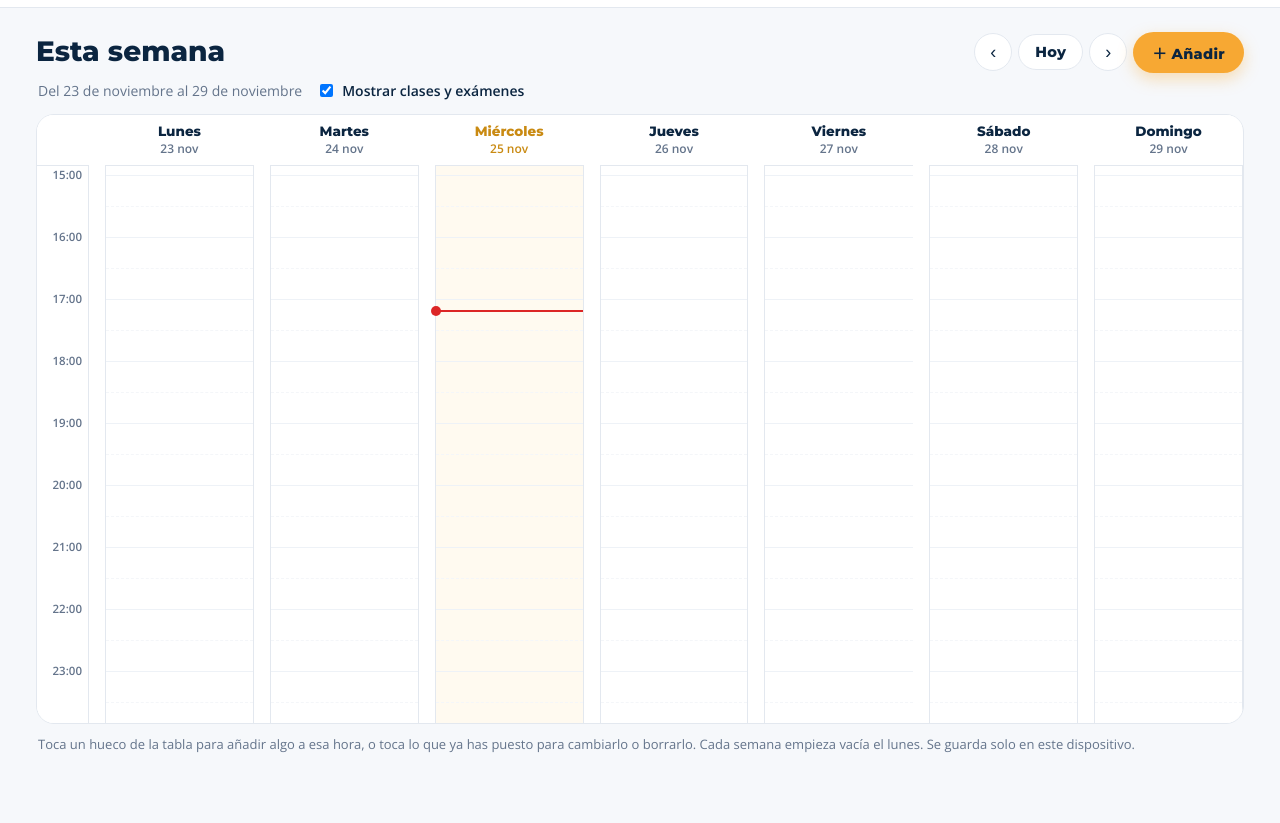
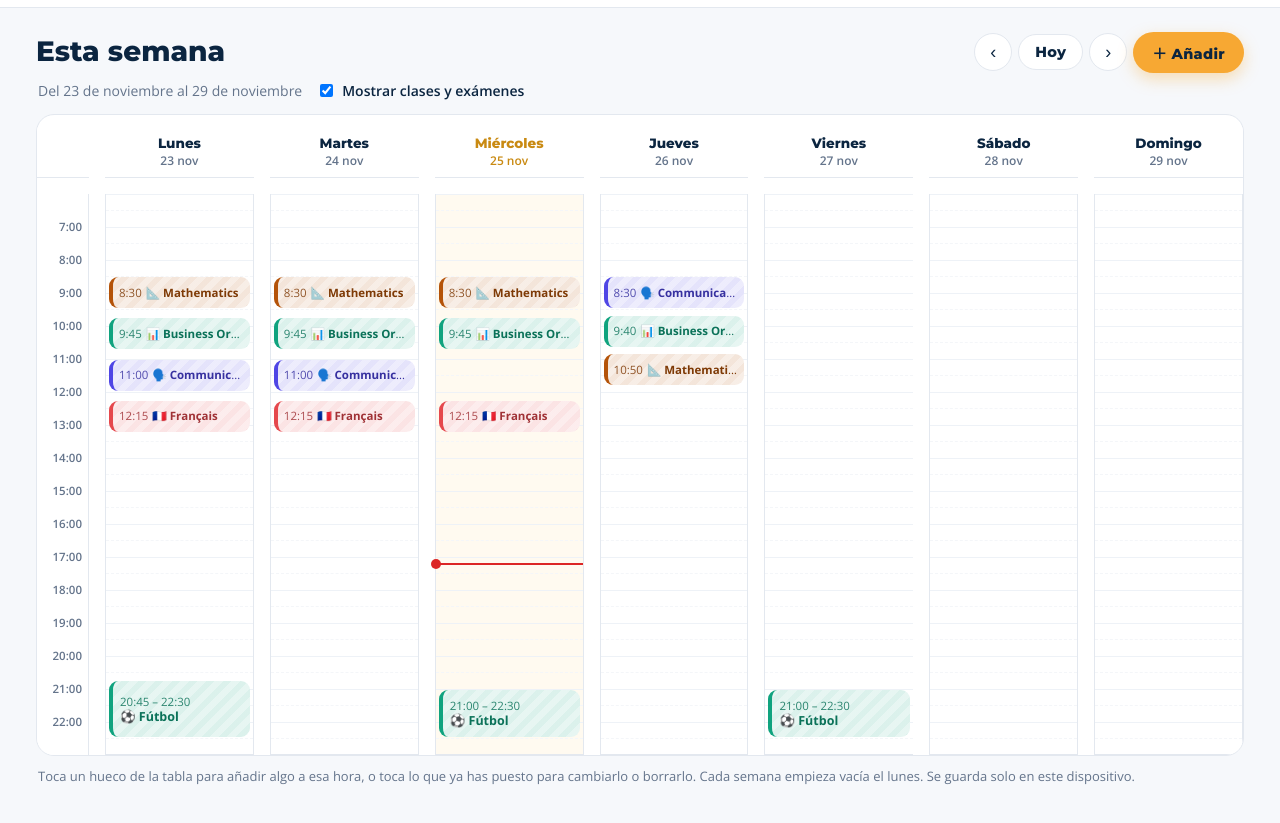
Before and after one commit to martipol-esci/estudio, a plain HTML site: page horario.html in a window 1280 px wide. Shown: the part 51-874 px from the top of the page. Drawn offline with nearby package versions, Linux system fonts and the light colour scheme.

Commit message:
Horario: de 6:00 a 23:00 y sin scroll (la altura se ajusta a la pantalla); fútbol fijo lunes, miércoles y viernes
Co-Authored-By: Claude Opus 5.5 <noreply@anthropic.com>

```diff
--- a/horario.html
+++ b/horario.html
@@ -12,7 +12,7 @@ main{max-width:1240px}
 .hbar .sp{margin-left:auto;display:flex;gap:6px;align-items:center;flex-wrap:wrap}
 .opts{display:flex;align-items:center;gap:14px;flex-wrap:wrap;margin:4px 2px 12px;font-size:14px;color:var(--mut)}
 .opts label{display:inline-flex;align-items:center;gap:6px;cursor:pointer;font-weight:600;color:var(--ink)}
-.wrap{background:var(--card);border:1px solid var(--bd);border-radius:18px;overflow:auto;max-height:calc(100dvh - 190px);-webkit-overflow-scrolling:touch}
+.wrap{background:var(--card);border:1px solid var(--bd);border-radius:18px;overflow-x:auto;overflow-y:hidden;-webkit-overflow-scrolling:touch}
 .grid{display:grid;grid-template-columns:52px repeat(7,minmax(108px,1fr));min-width:808px;position:relative}
 .hd{position:sticky;top:0;z-index:4;background:#fff;border-bottom:1px solid var(--bd);padding:8px 6px;text-align:center;font:800 13.5px Montserrat,sans-serif;color:var(--ink)}
 .hd small{display:block;font:600 12px "Open Sans",sans-serif;color:var(--mut);margin-top:1px}
@@ -43,7 +43,8 @@ main{max-width:1240px}
 .sw button[aria-pressed="true"]{box-shadow:0 0 0 2px var(--ink)}
 .tip{font-size:13px;color:var(--mut);margin:10px 2px 26px}
 .err{color:var(--r3);font-size:13px;min-height:1em;margin:0}
-@media (max-width:560px){.wrap{max-height:none}.hbar .sp .btn{padding:8px 14px}}
+.blk.cor{font-size:11.5px;padding:1px 6px;line-height:1.2}
+@media (max-width:560px){.hbar .sp .btn{padding:8px 14px}}
 </style>
 </head><body>
 <header class="top"><div class="in">
@@ -99,7 +100,9 @@ const $=s=>document.querySelector(s),D=window.DATOS||{};
 const esc=s=>String(s).replace(/[&<>"]/g,c=>({'&':'&amp;','<':'&lt;','>':'&gt;','"':'&quot;'}[c]));
 const DN=['Lunes','Martes','Miércoles','Jueves','Viernes','Sábado','Domingo'],DC=['Lun','Mar','Mié','Jue','Vie','Sáb','Dom'];
 const COL=['#f7a833','#0891b2','#10a37f','#6d4aff','#e5484d','#db2777','#64748b'];
-const KEY='horario-semanas',HH=62,ULTIMA_CLASE='2026-11-30';
+const KEY='horario-semanas',ULTIMA_CLASE='2026-11-30',INI=6,FIN=23;let HH=40;
+/* Fijo todas las semanas, como las clases */
+const FIJO_SEMANAL=[{d:0,ini:'20:45',fin:'22:30',t:'⚽ Fútbol'},{d:2,ini:'21:00',fin:'22:30',t:'⚽ Fútbol'},{d:4,ini:'21:00',fin:'22:30',t:'⚽ Fútbol'}];
 const ymd=d=>d.getFullYear()+'-'+String(d.getMonth()+1).padStart(2,'0')+'-'+String(d.getDate()).padStart(2,'0');
 const lunes=d=>{d=new Date(d.getFullYear(),d.getMonth(),d.getDate());d.setDate(d.getDate()-((d.getDay()+6)%7));return d};
 const mins=t=>{const m=/^(\d{1,2}):(\d{2})/.exec(t||'');return m?+m[1]*60+ +m[2]:null};
@@ -112,7 +115,8 @@ $('#vcl').checked=verCl;
 
 /* Clases (horario de ESCI) y exámenes de esa semana: fijos, no se editan aquí */
 function fijos(){
-  if(!verCl)return[];const out=[];
+  const out=FIJO_SEMANAL.map(x=>({d:x.d,ini:mins(x.ini),fin:mins(x.fin),t:x.t,sub:'',c:'#10a37f',fijo:1}));
+  if(!verCl)return out;
   (D.horario||[]).forEach(r=>r.dias.forEach((c,i)=>{if(!c)return;
     const f=new Date(sem);f.setDate(f.getDate()+i);if(ymd(f)>ULTIMA_CLASE)return;
     const t=/(\d{1,2}:\d{2})\s*[–-]\s*(\d{1,2}:\d{2})/.exec(c.aula||'')||/(\d{1,2}:\d{2})\s*[–-]\s*(\d{1,2}:\d{2})/.exec(r.hora);
@@ -130,22 +134,23 @@ function pinta(){
   const f=d=>d.toLocaleDateString('es-ES',{day:'numeric',month:'long'});
   $('#tit').textContent=esta?'Esta semana':k===ymd(new Date(lunes(new Date()).getTime()+7*864e5))?'La semana que viene':k<ymd(lunes(new Date()))?'Semana pasada':'Semana del '+f(sem);
   $('#rango').textContent='Del '+f(sem)+' al '+f(fin);
-  /* franja visible: de 7 a 24 h, ampliada si hay algo fuera */
-  let h0=7,h1=24;todo.forEach(e=>{h0=Math.min(h0,Math.floor(e.ini/60));h1=Math.max(h1,Math.ceil((e.fin||e.ini+30)/60))});h1=Math.min(h1,24);
+  /* franja visible fija: de 6:00 a 23:00; la altura de cada hora se ajusta para que quepa todo sin bajar */
+  const h0=INI,h1=FIN,w0=$('#wrap'),top0=w0.getBoundingClientRect().top+scrollY;
+  HH=Math.max(20,Math.min(62,Math.floor((innerHeight-top0-50-(w0.scrollWidth>w0.clientWidth?14:0))/(h1-h0))));
   H0=h0;const H=(h1-h0)*HH,y=m=>(m-h0*60)/60*HH;
   let g='<div class="hd c0"></div>';
   for(let i=0;i<7;i++){const d=new Date(sem);d.setDate(d.getDate()+i);g+=`<div class="hd${ymd(d)===hoy?' hoy':''}">${DN[i]}<small>${d.getDate()} ${d.toLocaleDateString('es-ES',{month:'short'}).replace('.','')}</small></div>`}
   g+=`<div class="tcol" style="height:${H}px">${Array.from({length:h1-h0},(_,i)=>i?`<span style="top:${i*HH}px">${h0+i}:00</span>`:'').join('')}</div>`;
   for(let i=0;i<7;i++){const d=new Date(sem);d.setDate(d.getDate()+i);
-    const L=todo.filter(e=>e.d===i).map(e=>(e.fe=e.fin&&e.fin>e.ini?e.fin:e.ini+30,e)).sort((a,b)=>a.ini-b.ini||a.fe-b.fe);
+    const L=todo.filter(e=>e.d===i).map(e=>(e.fe=e.fin&&e.fin>e.ini?e.fin:e.ini+30,e)).filter(e=>e.fe>h0*60&&e.ini<h1*60).sort((a,b)=>a.ini-b.ini||a.fe-b.fe);
     /* carriles para lo que se solapa */
     const lanes=[];let grp=[],gEnd=-1;const cierra=()=>{const n=Math.max(...grp.map(e=>e.lane))+1;grp.forEach(e=>e.n=n);grp=[]};
     L.forEach(e=>{if(e.ini>=gEnd&&grp.length){cierra();lanes.length=0}let l=lanes.findIndex(x=>x<=e.ini);if(l<0){l=lanes.length;lanes.push(0)}lanes[l]=e.fe;e.lane=l;grp.push(e);gEnd=Math.max(gEnd,e.fe)});if(grp.length)cierra();
     let c=`<div class="day${ymd(d)===hoy?' hoy':''}" data-d="${i}" style="height:${H}px">`;
     for(let j=0;j<h1-h0;j++)c+=`<div class="ln" style="top:${j*HH}px"></div><div class="ln m" style="top:${j*HH+HH/2}px"></div>`;
-    L.forEach(e=>{const w=100/e.n,top=y(e.ini),hgt=Math.max(y(e.fe)-top-2,20);
+    L.forEach(e=>{const w=100/e.n,top=y(Math.max(e.ini,h0*60)),hgt=Math.max(y(Math.min(e.fe,h1*60))-top-2,14);
       c+=`<button type="button" class="blk${e.fijo?' fijo':''}${hgt<44?' cor':''}" ${e.id?`data-id="${esc(e.id)}"`:''} style="--c:${e.c};top:${top+1}px;height:${hgt}px;left:calc(${e.lane*w}% + 3px);width:calc(${w}% - 6px)" title="${esc(e.t)}">
-        <i>${hm(e.ini)}${e.fin&&e.fin>e.ini?' – '+hm(e.fin):''}</i><b>${esc(e.t)}</b>${e.sub?`<i>${esc(e.sub)}</i>`:''}</button>`});
+        <i>${hm(e.ini)}${e.fin&&e.fin>e.ini&&hgt>=44?' – '+hm(e.fin):''}</i><b>${esc(e.t)}</b>${e.sub?`<i>${esc(e.sub)}</i>`:''}</button>`});
     if(ymd(d)===hoy){const n=new Date(),m=n.getHours()*60+n.getMinutes();if(m>=h0*60&&m<=h1*60)c+=`<div class="now" style="top:${y(m)}px"></div>`}
     g+=c+'</div>'}
   $('#grid').innerHTML=g;
@@ -192,7 +197,7 @@ $('#vaciar').onclick=e=>{const b=e.currentTarget;if(!armado){armado=1;b.textCont
 function scrollAhora(){const n=$('.now');if(n)$('#wrap').scrollTop=Math.max(0,n.offsetTop-120)}
 /* limpia semanas de hace más de 8 semanas */
 (function(){const lim=new Date(lunes(new Date()));lim.setDate(lim.getDate()-56);const l=ymd(lim);let c=0;Object.keys(DB).forEach(k=>{if(k<l){delete DB[k];c++}});if(c)guarda()})();
-pinta();scrollAhora();
+pinta();addEventListener("resize",()=>{clearTimeout(window._rz);window._rz=setTimeout(pinta,150)});
 setInterval(()=>{if(!$('#dlg').open)pinta()},60000);
 </script>
 </body></html>
```
